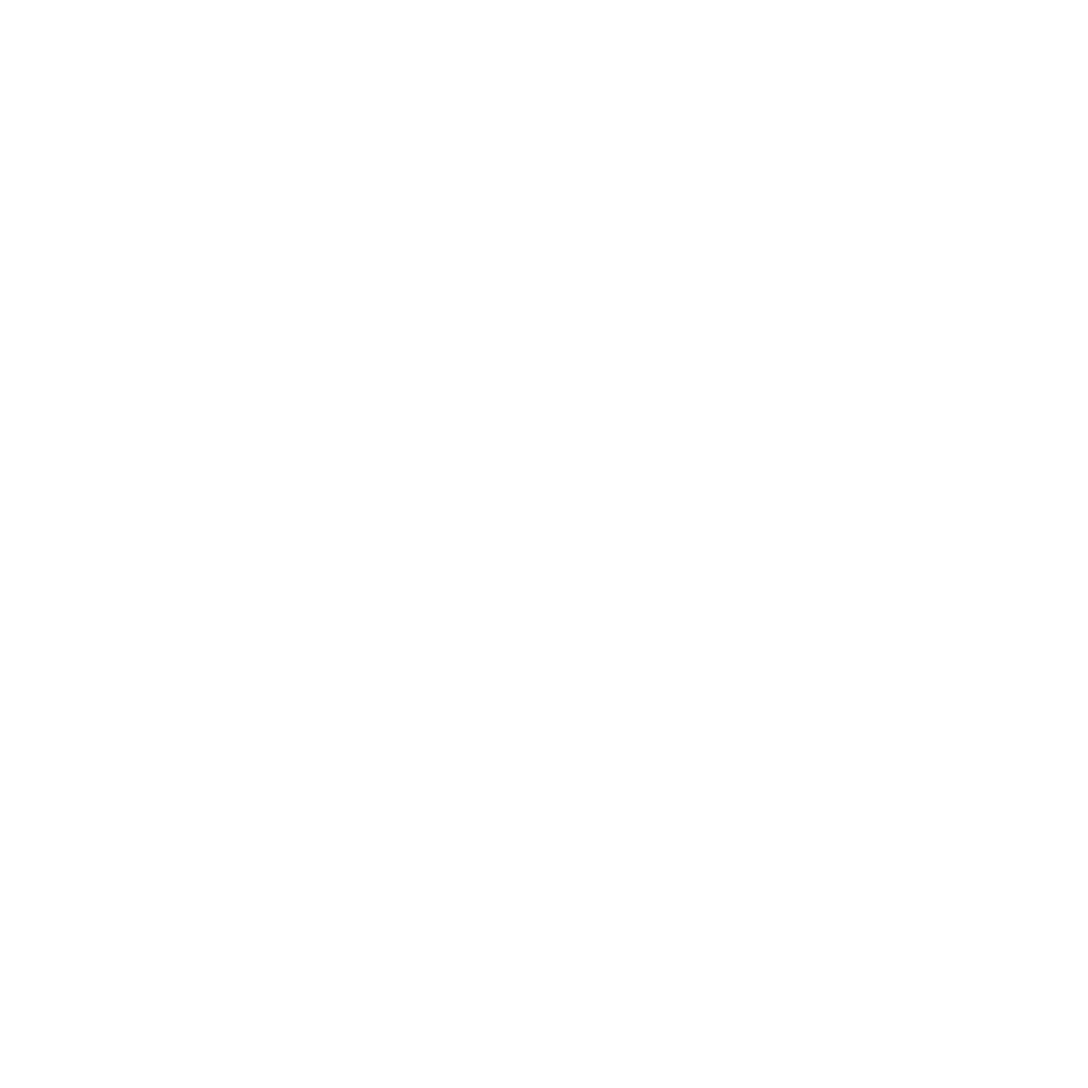
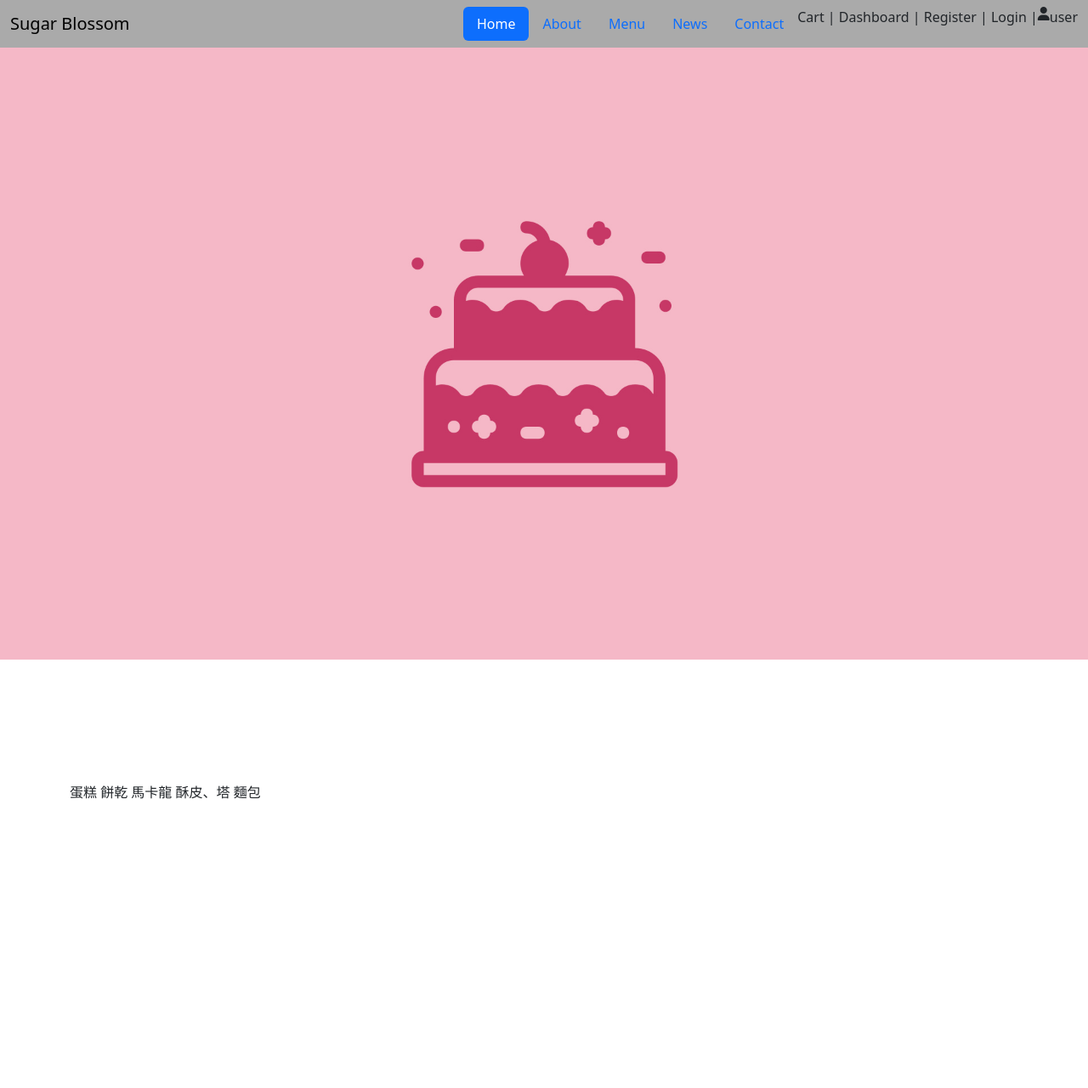
Before and after one commit to LupusXLass1404/Sugar_Blossom, a PHP site: page / in a window 1280 px wide. Before the commit the page is empty. Shown: the whole page at 85% size. Before the commit the page ends 800 px from the top, so only its background shows below. Run offline with PHP 8.4, Linux system fonts and the light colour scheme; some libraries are stand-ins or nearby versions.

Commit message:
Build the basic structure of the index, with an overview of the Nav and Carousel.

```diff
--- a/css/style.css
+++ b/css/style.css
@@ -3,3 +3,11 @@
     padding: 0;
     margin: 0;
 }
+
+
+body {}
+
+/* ====================== Header Start ====================== */
+.bd-navbar {
+    background-color: #aaa;
+}
--- a/index.html
+++ b/index.html
@@ -4,7 +4,8 @@
 <head>
     <meta charset="UTF-8">
     <meta name="viewport" content="width=device-width, initial-scale=1.0">
-    <title>Document</title>
+    <title>Sugar Blossom</title>
+
     <!-- favicon -->
     <link rel="icon" type="image/x-icon" href="./images/favicon.ico">
 
@@ -22,11 +23,98 @@
         integrity="sha384-YvpcrYf0tY3lHB60NNkmXc5s9fDVZLESaAA55NDzOxhy9GkcIdslK1eN7N6jIeHz"
         crossorigin="anonymous"></script>
 
+    <!-- font Awesome -->
+    <script src="https://kit.fontawesome.com/a3ca2244ae.js" crossorigin="anonymous"></script>
+
     <!-- css -->
     <link rel="stylesheet" href="./css/style.css">
 </head>
 
 <body>
+    <!-- ====================== Header Start ======================-->
+    <header class="navbar navbar-expand-lg bd-navbar sticky-top">
+        <nav class="container-xxl bd-gutter flex-wrap flex-lg-nowrap">
+
+            <a class="navbar-brand" href="./index.html">Sugar Blossom</a>
+
+            <ul class="nav nav-pills">
+                <li class="nav-item"><a href="#" class="nav-link active" aria-current="page">Home</a></li>
+                <li class="nav-item"><a href="#" class="nav-link">About</a></li>
+                <li class="nav-item"><a href="#" class="nav-link">Menu</a></li>
+                <li class="nav-item"><a href="#" class="nav-link">News</a></li>
+                <li class="nav-item"><a href="#" class="nav-link">Contact</a></li>
+                <li class="nav-item nav">Cart | Dashboard | Register | Login | <i class="fa-solid fa-user"></i>
+                    user
+                </li>
+            </ul>
+        </nav>
+    </header>
+
+
+    <!-- Header End -->
+
+    <!-- ====================== Carousel Start ======================-->
+    <section id="Carousel">
+        <div class="container-fluid p-0">
+            <div id="carouselExampleCaptions" class="carousel slide">
+                <div class="carousel-inner">
+                    <div class="carousel-item active">
+                        <img src="./images/default.jpg" class="d-block w-100">
+                    </div>
+                </div>
+            </div>
+        </div>
+    </section>
+    <!-- Carousel End -->
+
+    <!-- ====================== About Start ======================-->
+    <section id="about">
+        <div class="container py-5">
+            <div class="row">
+
+            </div>
+        </div>
+    </section>
+    <!-- About End -->
+
+    <!-- ====================== Menu Start ======================-->
+    <section id="menu">
+        <div class="container py-5">
+            蛋糕
+            餅乾
+            馬卡龍
+            酥皮、塔
+            麵包
+
+        </div>
+    </section>
+    <!-- Menu End -->
+
+    <!-- ====================== News Start ======================-->
+    <section id="news">
+        <div class="container py-5">
+
+        </div>
+
+    </section>
+    <!-- News End -->
+
+    <!-- ====================== Contact Start ======================-->
+    <section id="contact">
+        <div class="container py-5">
+
+        </div>
+
+    </section>
+    <!-- Contact End -->
+
+    <!-- ====================== Footer Start ======================-->
+    <footer>
+        <div class="container py-5">
+
+        </div>
+    </footer>
+    <!-- Footer End -->
 
 </body>
 
```
Also changed, not shown: admin.html (+11 -0 lines), front/login.html (added), front/main.html (added), front/shop.html (added).
